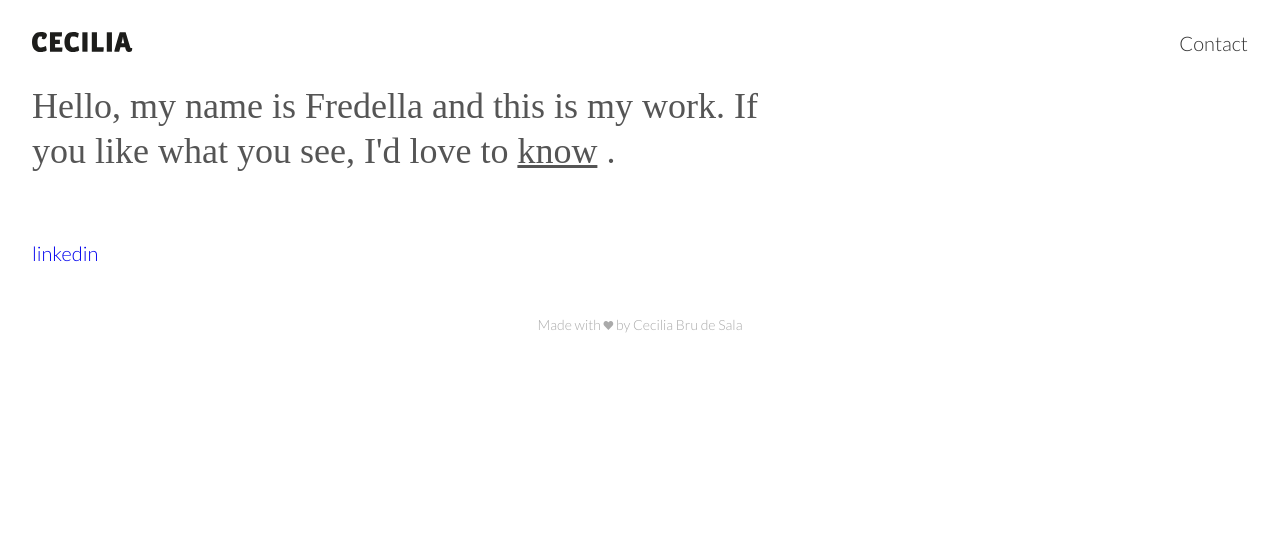
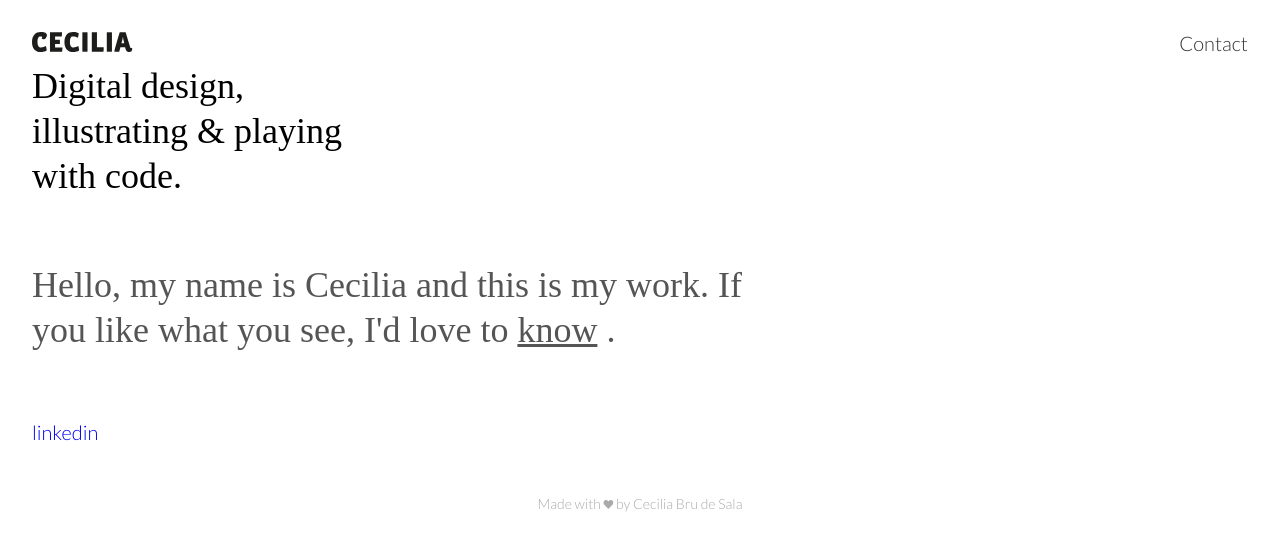
Before and after one commit to cbrudesala/cbrudesala.github.io, a Jekyll site: the page built from contact.html, in a window 1280 px wide. Shown: the top 551 px of the page. Built offline with Jekyll 4.4.1, drawn with Linux system fonts in a browser that asks for light colours; nearby versions of some CDN libraries; some web fonts are replaced.

Commit message:
Goodies with hackathon added

```diff
--- a/_includes/carousel.html
+++ b/_includes/carousel.html
@@ -1,4 +1,4 @@
-<div id="carouselExampleControls" class="carousel slide">
+<div id="carousel" class="carousel slide">
   <div class="carousel-inner" role="listbox">
     <div class="carousel-item active">
       <img class="w-100 h-100" src="/assets/imgs/projects/fighter/fighter_05.jpg" style="vertical-align: middle;">
@@ -16,11 +16,11 @@
       <img class="w-100 h-100" src="/assets/imgs/projects/fighter/fighter_09.jpg" style="vertical-align: middle;">
     </div>
   </div>
-  <a class="carousel-control-prev" href="#carouselExampleControls" role="button" data-slide="prev">
+  <a class="carousel-control-prev" href="#carousel" role="button" data-slide="prev">
     <span class="carousel-control-prev-icon" aria-hidden="true"></span>
     <span class="clip">Previous</span>
   </a>
-  <a class="carousel-control-next" href="#carouselExampleControls" role="button" data-slide="next">
+  <a class="carousel-control-next" href="#carousel" role="button" data-slide="next">
     <span class="carousel-control-next-icon" aria-hidden="true"></span>
     <span class="clip">Next</span>
   </a>
--- a/_layouts/project.html
+++ b/_layouts/project.html
@@ -5,7 +5,7 @@
 
 <body>
 
-  <div class="ph3 ph4-l bg-white relative z-1" style="margin-bottom: 564px;">
+  <div class="ph3 ph4-l bg-white relative z-1 mb-pagination">
 
     {% include header.html %}
 
--- a/contact.html
+++ b/contact.html
@@ -3,9 +3,14 @@
 title: Contact
 ---
 
+
+<span class="f2 lh-title db mb5 serif-pro" style="font-family:'VistaAltLight'">
+    Digital design, <br>illustrating & playing<br> with code.
+  </span>
+
 <p class="w-60">
   <span class="f2 lh-title db mb5 serif-pro" style="font-family:'VistaAltLight'">
-    Hello, my name is Fredella and this is my work. If you like what you see, I'd
+    Hello, my name is Cecilia and this is my work. If you like what you see, I'd
     love to <u>know</u> .
   </span>
   <a href="https://linkedin.com/in/ceciliabrudesala"> linkedin</a>
--- /dev/null
+++ b/css/goodies.scss
@@ -0,0 +1,8 @@
+---
+# jekyll stuff
+---
+@import "carousel";
+
+.carousel-control-prev, .carousel-control-next {
+	width:8%;
+}
--- a/css/showtime.scss
+++ b/css/showtime.scss
@@ -10,13 +10,11 @@
   font-family: 'Lato', sans-serif;
   font-weight: 200;
   text-rendering: optimizeLegibility;
-
 }
 
 .serif-pro{
   font-family: 'Source Serif Pro', serif;
 }
-
 
 .container {
   max-width: 1312px;
@@ -24,16 +22,15 @@
   margin-right: auto;
 }
 
-
 a {
   text-decoration: none;
 }
 
-.bg-white-rgba{
+.bg-white-rgba {
   background-color: rgba(255,255,255,0.7)
 }
 
-p{
+p {
   color: #555;
   font-size: 1.25rem;
   line-height: 1.5;
@@ -55,3 +52,12 @@
     }
   }
 }
+
+.mb-pagination {
+  margin-bottom: 400px;
+
+  @media only screen and (min-width: 30em) {
+    margin-bottom: 564px;
+  }
+
+}
```
Also changed, not shown: _projects/fighter.html (+10 -5 lines), _projects/goodies.html (+60 -18 lines), assets/imgs/projects/goodies/goodies_24.jpg (added), assets/imgs/projects/goodies/goodies_25.jpg (added), assets/imgs/projects/goodies/goodies_26.jpg (added), assets/imgs/projects/goodies/goodies_27.jpg (added), assets/imgs/projects/goodies/trovitquiz-portfolio-01.png (added), assets/imgs/projects/goodies/trovitquiz-portfolio-02.png (added), assets/imgs/projects/goodies/trovitquiz-portfolio-03.png (added), assets/imgs/projects/goodies/trovitquiz-portfolio-05.png (added), assets/imgs/projects/trovit_data/trovit_data_01.jpg (deleted), 1 other file.
